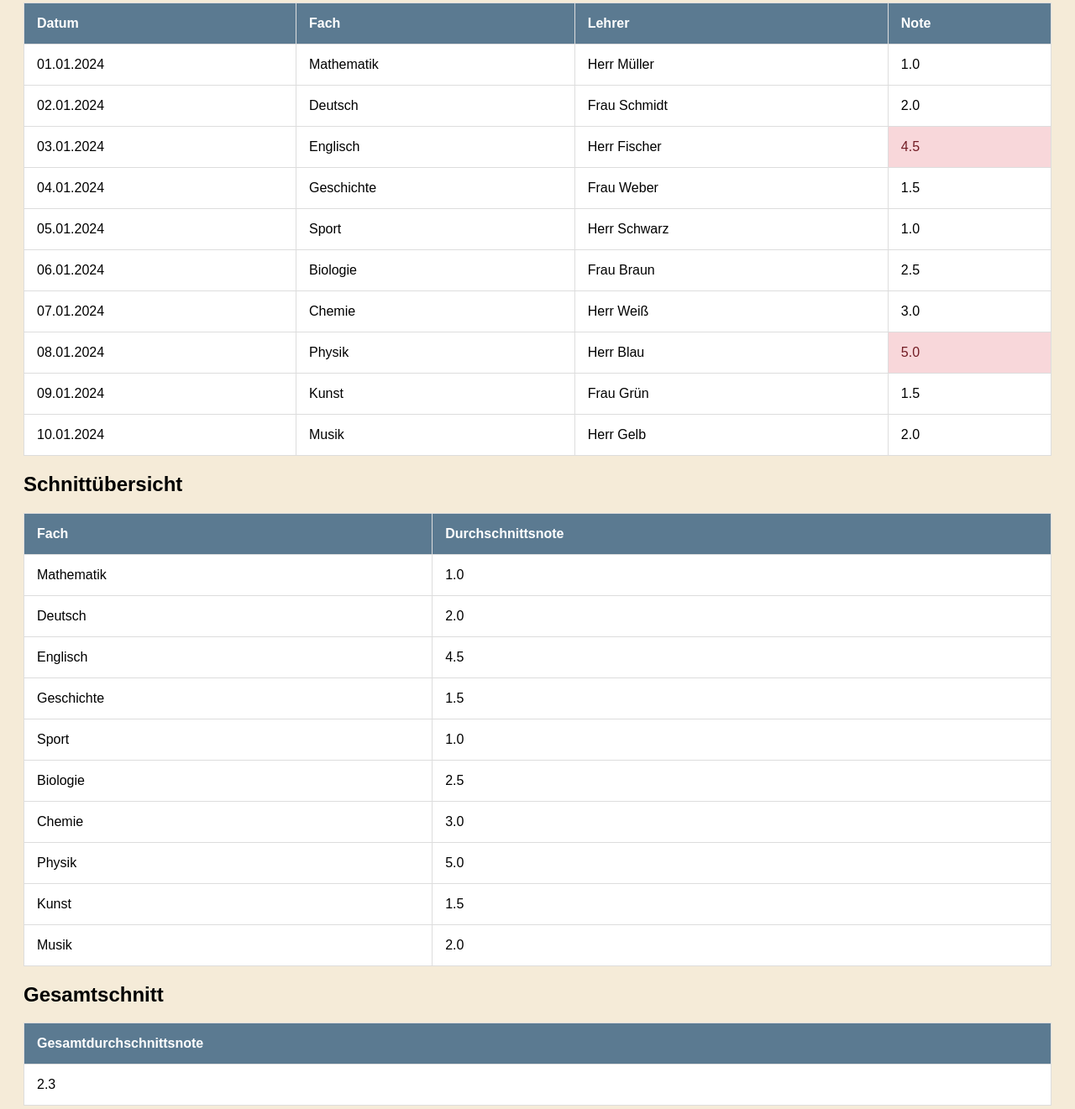
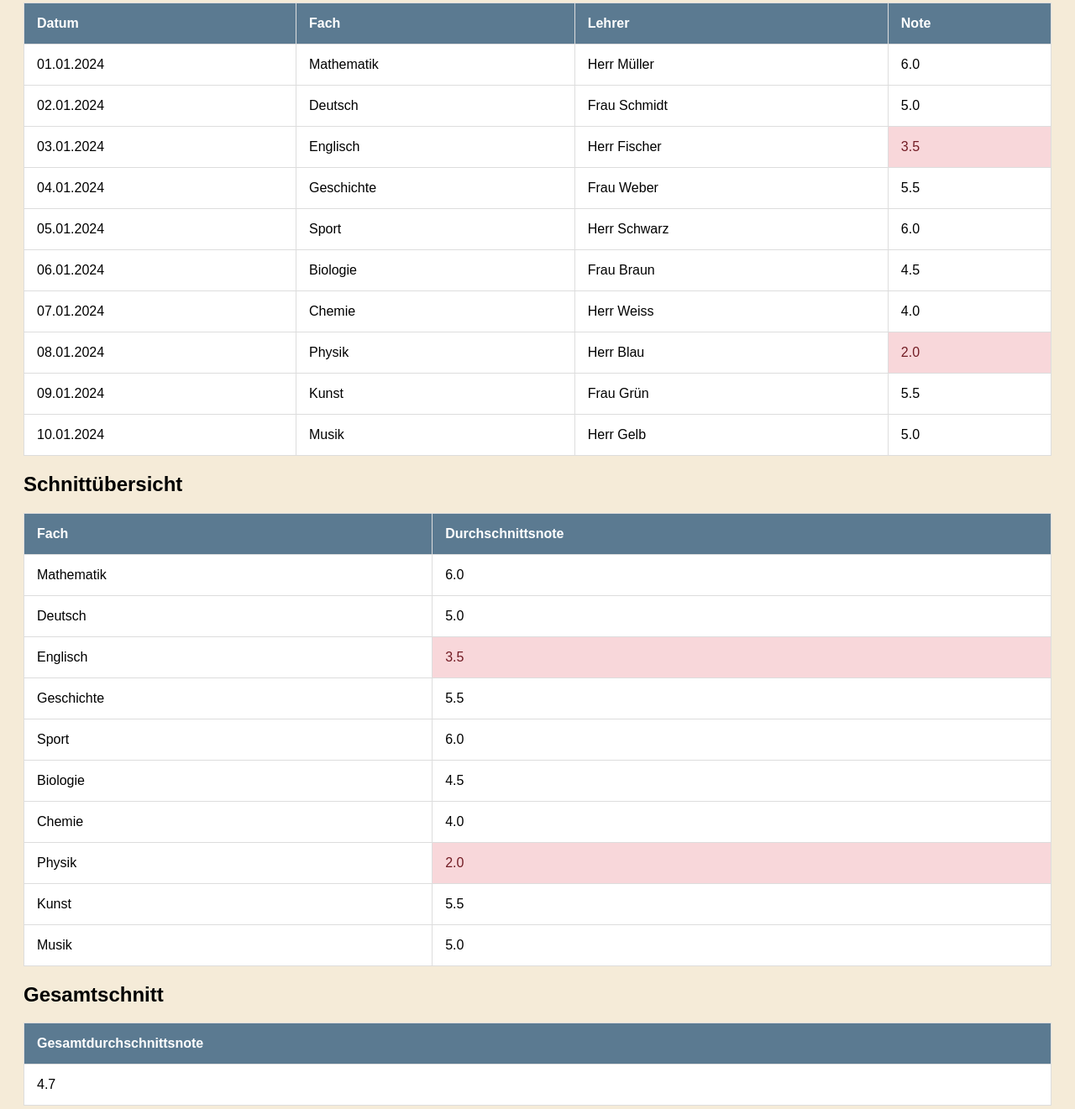
Before and after one commit to ssiissii100/schulwebseite, a plain HTML site: page grades.html in a window 1280 px wide. Shown: the part 242-1563 px from the top of the page at 84% size. Drawn offline with Linux system fonts and the light colour scheme.

Commit message:
fix grades and remove sharp s

```diff
--- a/grades.html
+++ b/grades.html
@@ -113,61 +113,61 @@
                     <td>01.01.2024</td>
                     <td>Mathematik</td>
                     <td>Herr Müller</td>
-                    <td>1.0</td>
+                    <td>6.0</td>
                 </tr>
                 <tr>
                     <td>02.01.2024</td>
                     <td>Deutsch</td>
                     <td>Frau Schmidt</td>
-                    <td>2.0</td>
+                    <td>5.0</td>
                 </tr>
                 <tr>
                     <td>03.01.2024</td>
                     <td>Englisch</td>
                     <td>Herr Fischer</td>
-                    <td class="highlight">4.5</td>
+                    <td class="highlight">3.5</td>
                 </tr>
                 <tr>
                     <td>04.01.2024</td>
                     <td>Geschichte</td>
                     <td>Frau Weber</td>
-                    <td>1.5</td>
+                    <td>5.5</td>
                 </tr>
                 <tr>
                     <td>05.01.2024</td>
                     <td>Sport</td>
                     <td>Herr Schwarz</td>
-                    <td>1.0</td>
+                    <td>6.0</td>
                 </tr>
                 <tr>
                     <td>06.01.2024</td>
                     <td>Biologie</td>
                     <td>Frau Braun</td>
-                    <td>2.5</td>
+                    <td>4.5</td>
                 </tr>
                 <tr>
                     <td>07.01.2024</td>
                     <td>Chemie</td>
-                    <td>Herr Weiß</td>
-                    <td>3.0</td>
+                    <td>Herr Weiss</td>
+                    <td>4.0</td>
                 </tr>
                 <tr>
                     <td>08.01.2024</td>
                     <td>Physik</td>
                     <td>Herr Blau</td>
-                    <td class="highlight">5.0</td>
+                    <td class="highlight">2.0</td>
                 </tr>
                 <tr>
                     <td>09.01.2024</td>
                     <td>Kunst</td>
                     <td>Frau Grün</td>
-                    <td>1.5</td>
+                    <td>5.5</td>
                 </tr>
                 <tr>
                     <td>10.01.2024</td>
                     <td>Musik</td>
                     <td>Herr Gelb</td>
-                    <td>2.0</td>
+                    <td>5.0</td>
                 </tr>
                 <!-- Weitere Zeilen -->
             </tbody>
@@ -183,43 +183,43 @@
             <tbody>
                 <tr>
                     <td>Mathematik</td>
-                    <td>1.0</td>
+                    <td>6.0</td>
                 </tr>
                 <tr>
                     <td>Deutsch</td>
-                    <td>2.0</td>
+                    <td>5.0</td>
                 </tr>
                 <tr>
                     <td>Englisch</td>
+                    <td class="highlight">3.5</td>
+                </tr>
+                <tr>
+                    <td>Geschichte</td>
+                    <td>5.5</td>
+                </tr>
+                <tr>
+                    <td>Sport</td>
+                    <td>6.0</td>
+                </tr>
+                <tr>
+                    <td>Biologie</td>
                     <td>4.5</td>
                 </tr>
                 <tr>
-                    <td>Geschichte</td>
-                    <td>1.5</td>
-                </tr>
-                <tr>
-                    <td>Sport</td>
-                    <td>1.0</td>
-                </tr>
-                <tr>
-                    <td>Biologie</td>
-                    <td>2.5</td>
-                </tr>
-                <tr>
                     <td>Chemie</td>
-                    <td>3.0</td>
+                    <td>4.0</td>
                 </tr>
                 <tr>
                     <td>Physik</td>
-                    <td>5.0</td>
+                    <td class="highlight">2.0</td>
                 </tr>
                 <tr>
                     <td>Kunst</td>
-                    <td>1.5</td>
+                    <td>5.5</td>
                 </tr>
                 <tr>
                     <td>Musik</td>
-                    <td>2.0</td>
+                    <td>5.0</td>
                 </tr>
             </tbody>
         </table>
@@ -232,7 +232,7 @@
             </thead>
             <tbody>
                 <tr>
-                    <td>2.3</td>
+                    <td>4.7</td>
                 </tr>
             </tbody>
         </table>
```
Also changed, not shown: about.html (+1 -1 lines), schedules.html (+3 -3 lines), Ideen/aufbau.txt.
